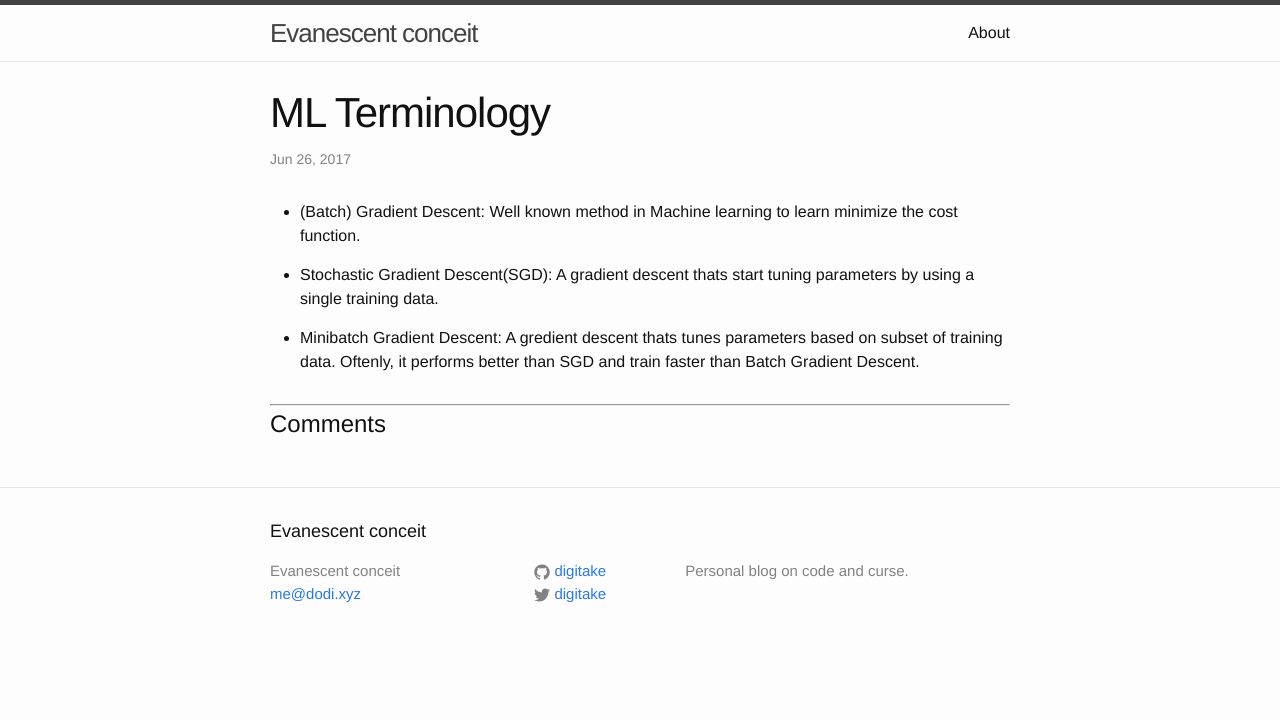
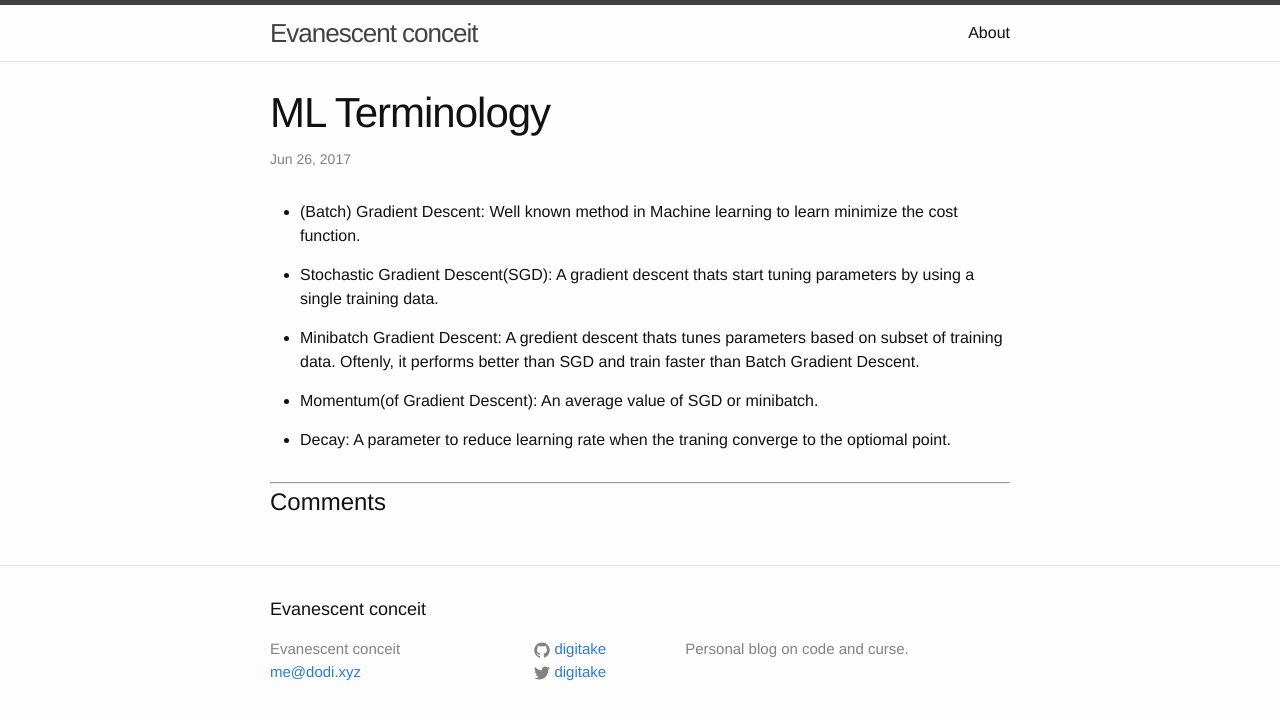
Before and after one commit to digitake/digitake.github.io, a Jekyll site: the page built from _posts/2017-06-27-ML-Terminology.markdown, in a window 1280 px wide. Shown: the top 720 px of the page. Built offline with Jekyll 4.4.1, drawn with Linux system fonts in a browser that asks for light colours.

Commit message:
2017-06-27-ML-Terminology.markdown

```diff
--- a/_posts/2017-06-27-ML-Terminology.markdown
+++ b/_posts/2017-06-27-ML-Terminology.markdown
@@ -15,3 +15,8 @@
 - Minibatch Gradient Descent: A gredient descent thats tunes parameters
 based on subset of training data. Oftenly, it performs better than SGD and
 train faster than Batch Gradient Descent.
+
+- Momentum(of Gradient Descent): An average value of SGD or minibatch.
+
+- Decay: A parameter to reduce learning rate when the traning converge to the
+optiomal point.
```
